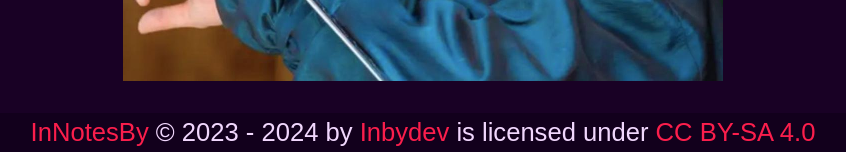
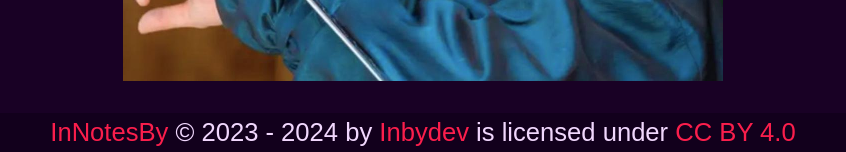
Before and after one commit to Inbydev/InNotesBy, a PHP site: page /notas/Mona.php in a window 1280 px wide. Shown: the part 1141-1293 px from the top of the page, without its empty margins (217-1063 px from the left). Run offline with PHP 8.4, Linux system fonts and the light colour scheme; some web fonts are replaced.

Commit message:
Update scripts.php

```diff
--- a/layouts/PHP/scripts.php
+++ b/layouts/PHP/scripts.php
@@ -4,7 +4,7 @@
 			by
 			<a href="https://github.com/Inbydev">Inbydev</a>
 			is licensed under
-			<a href="http://creativecommons.org/licenses/by-sa/4.0/?ref=chooser-v1" target="_blank" style="display:inline-block;">CC BY-SA 4.0
+			<a href="https://creativecommons.org/licenses/by/4.0/?ref=chooser-v1" target="_blank" style="display:inline-block;">CC BY 4.0
 			</a>
 		</p>
 	</footer>
```
